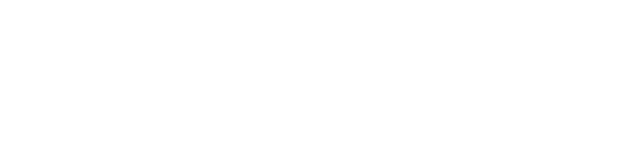
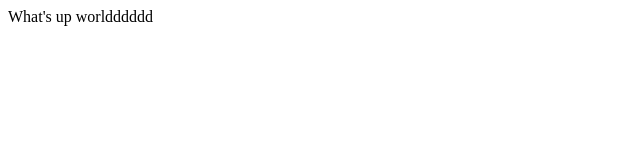
Before and after one commit to tpittarelli/Cheatsheet-Project, a plain HTML site: page index.html in a window 1280 px wide. Shown: the whole page, without its empty margins (0-640 px from the left). Drawn offline with Linux system fonts and the light colour scheme; files that its build step writes are made by us from their sources.

Commit message:
Add files via upload

```diff
--- a/index.html
+++ b/index.html
@@ -5,4 +5,8 @@
         <link href="Resources/index.css" type="text/css" rel="stylesheet">
     </head>
 
+    <body>
+        What's up worldddddd
+    </body>
+
 </html>
```
